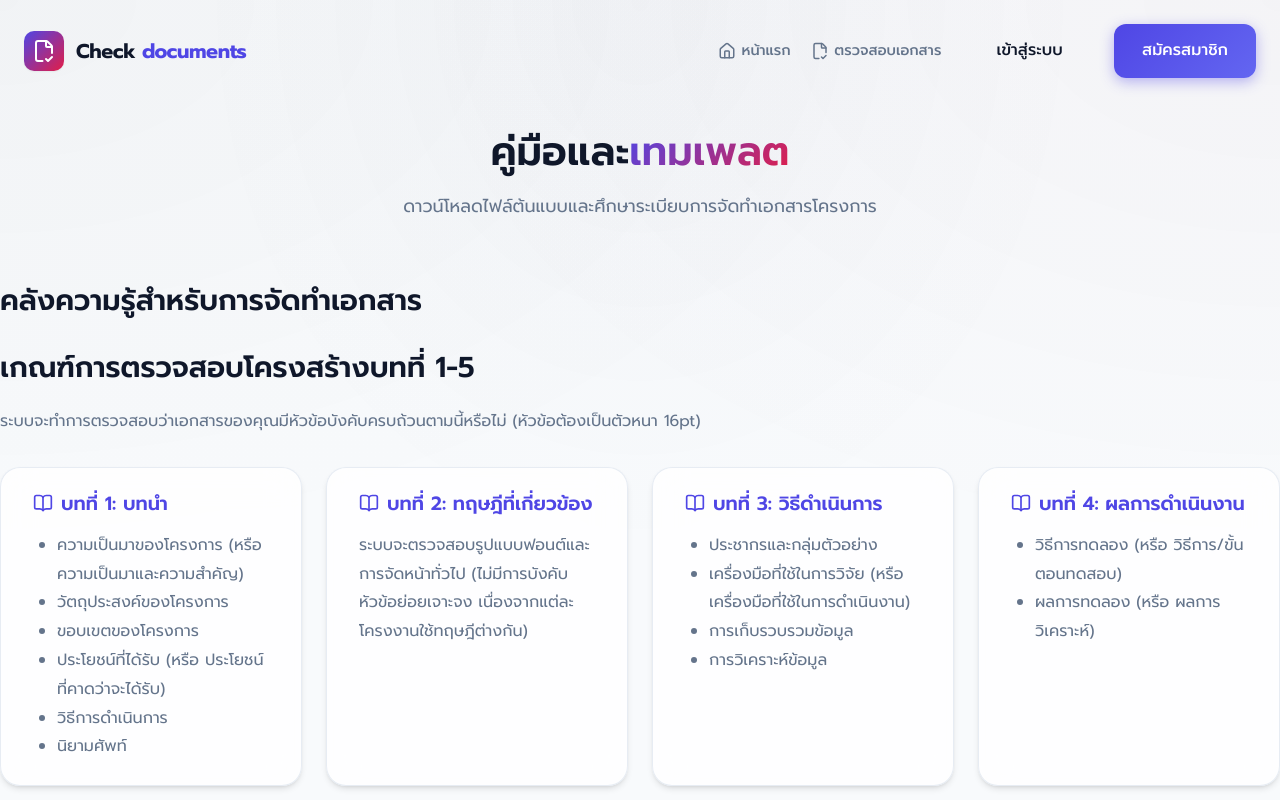
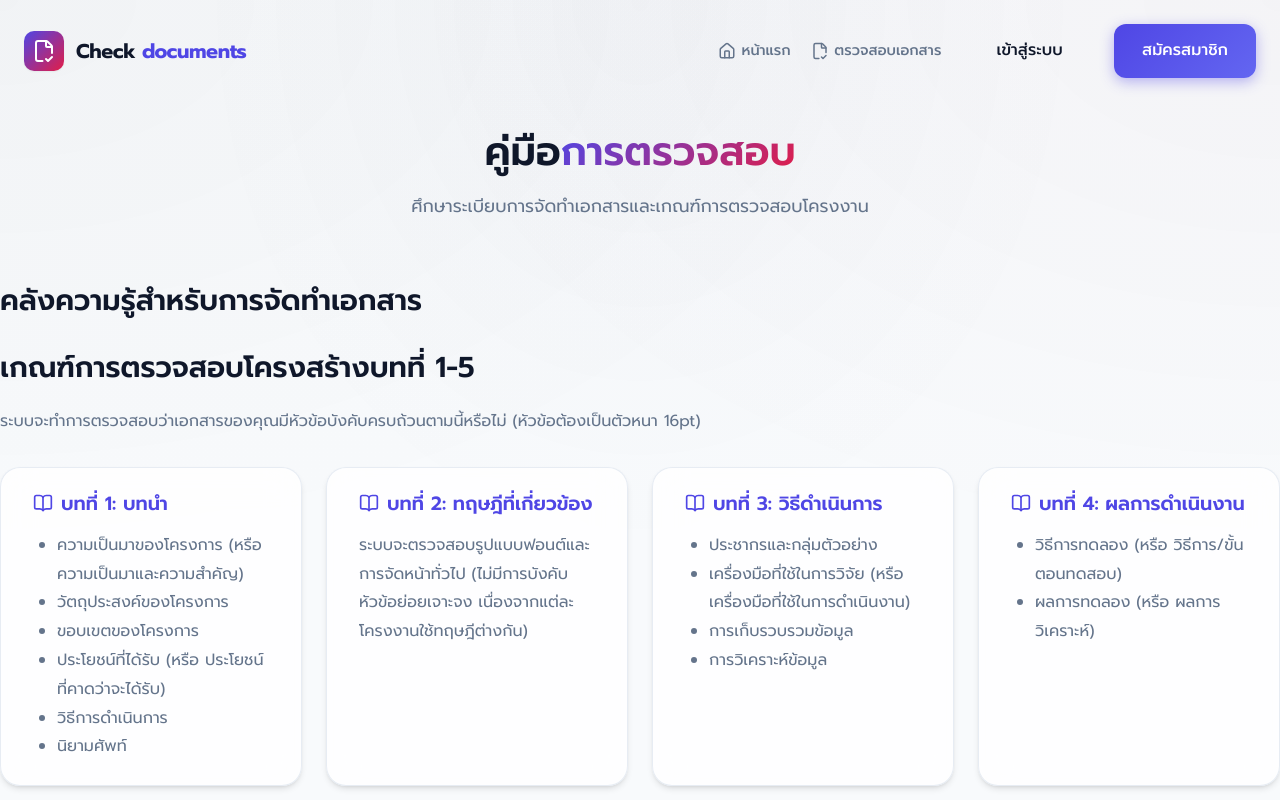
Before and after one commit to AdpKung/newdocxx, a React (Vite) app: page /guidelines in a window 1280 px wide. Shown: the top 800 px of the page. Built offline with nearby package versions, Linux system fonts and the light colour scheme.

Commit message:
Update Guidelines header text

```diff
--- a/src/pages/Guidelines.jsx
+++ b/src/pages/Guidelines.jsx
@@ -5,8 +5,8 @@ const Guidelines = () => {
   return (
     <div className="container" style={{ padding: '3rem 0' }}>
       <div className="page-header" style={{ textAlign: 'center', marginBottom: '4rem' }}>
-        <h1 style={{ fontSize: '2.5rem', marginBottom: '1rem' }}>คู่มือและ<span className="text-gradient">เทมเพลต</span></h1>
-        <p style={{ color: 'var(--text-muted)', fontSize: '1.1rem' }}>ดาวน์โหลดไฟล์ต้นแบบและศึกษาระเบียบการจัดทำเอกสารโครงการ</p>
+        <h1 style={{ fontSize: '2.5rem', marginBottom: '1rem' }}>คู่มือ<span className="text-gradient">การตรวจสอบ</span></h1>
+        <p style={{ color: 'var(--text-muted)', fontSize: '1.1rem' }}>ศึกษาระเบียบการจัดทำเอกสารและเกณฑ์การตรวจสอบโครงงาน</p>
       </div>
 
 
```
